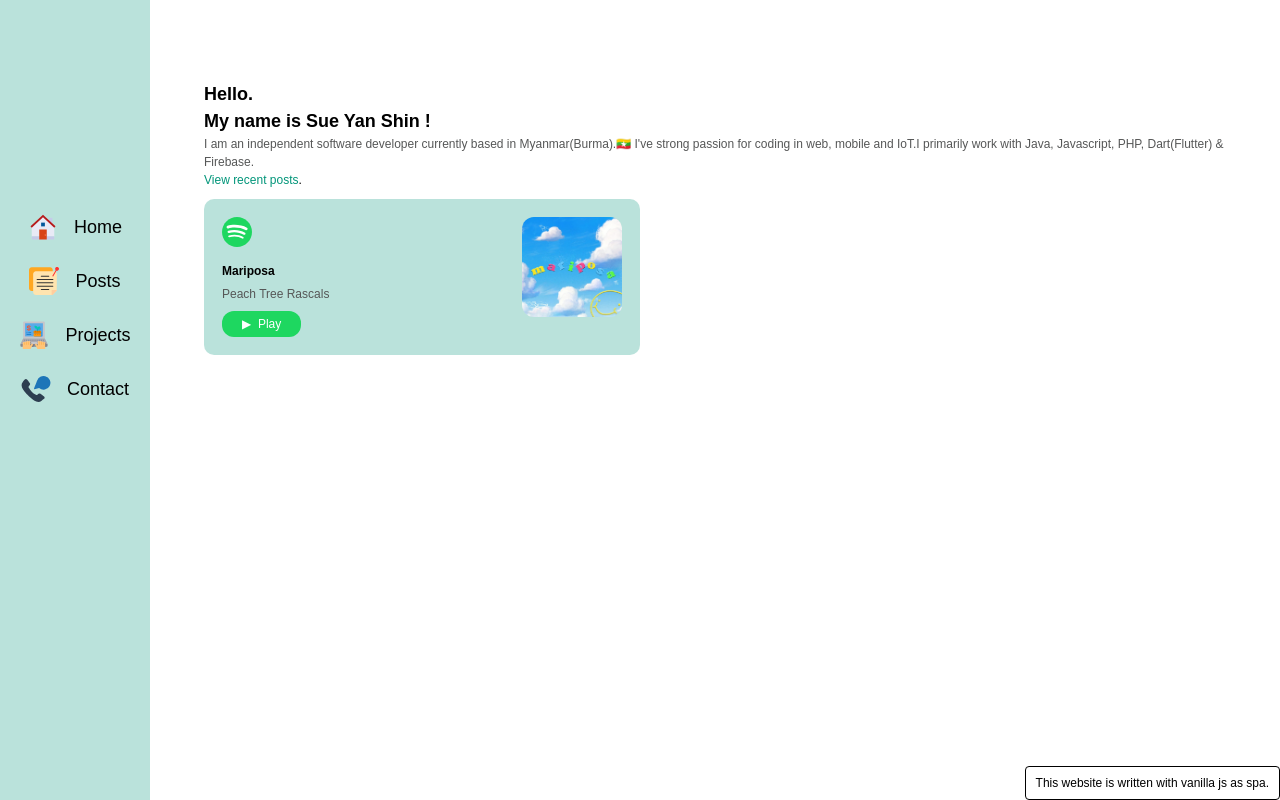
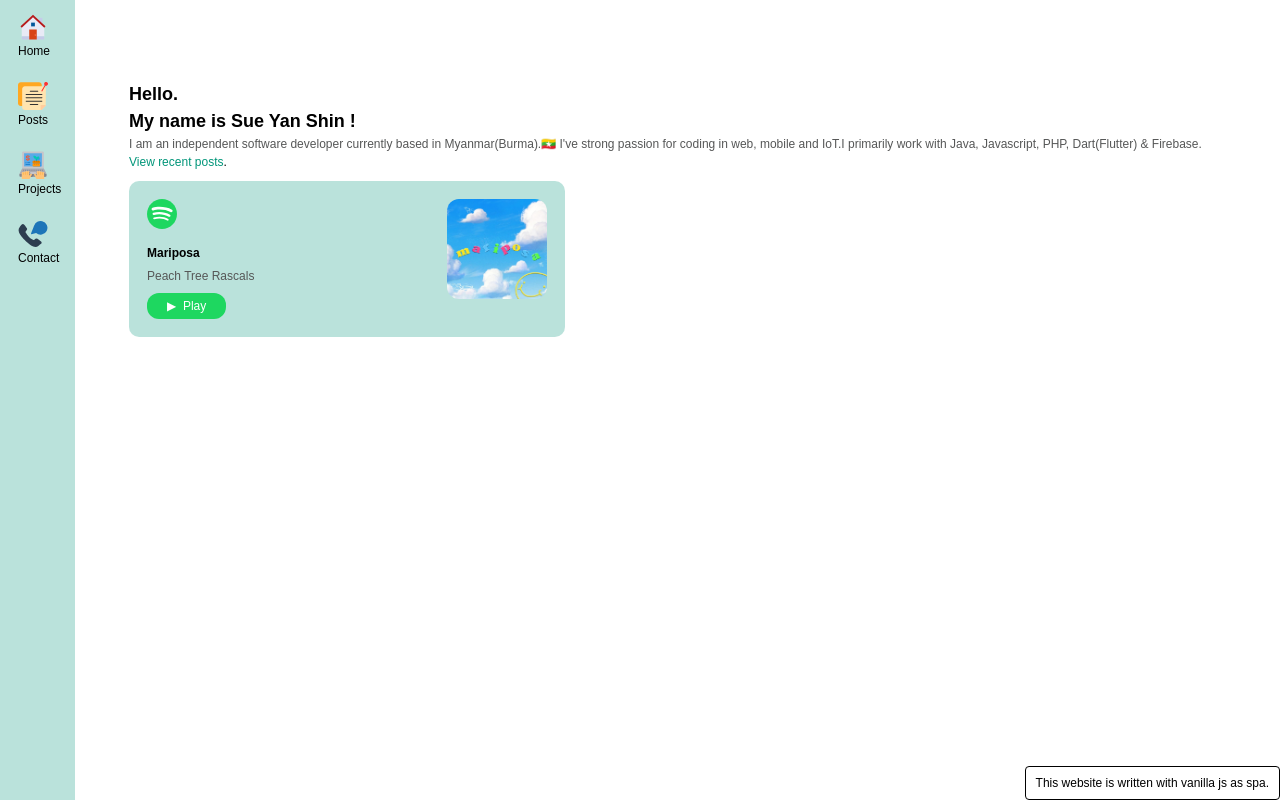
Before and after one commit to sueyanshin/vanilla-js-spa, a website built with Vite: page index.html in a window 1280 px wide. Built offline with nearby package versions, Linux system fonts and the light colour scheme.

Commit message:
pc nav update

```diff
--- a/index.html
+++ b/index.html
@@ -11,19 +11,19 @@
     <nav class="nav">
       <a href="/" class="nav__link" data-link>
         <img src="/home.svg" alt="Home" width="30" />
-        <span>Home</span>
+        <p>Home</p>
       </a>
       <a href="/posts" class="nav__link" data-link>
         <img src="/posts.svg" alt="Posts" width="30" />
-        <span>Posts</span>
+        <p>Posts</p>
       </a>
       <a href="/projects" class="nav__link" data-link>
         <img src="/projects.svg" alt="Projects" width="30" />
-        <span>Projects</span>
+        <p>Projects</p>
       </a>
       <a href="/contact" class="nav__link" data-link>
         <img src="/contact.svg" alt="contact" width="30" />
-        <span>Contact</span>
+        <p>Contact</p>
       </a>
     </nav>
     <div id="app"></div>
--- a/style.css
+++ b/style.css
@@ -1,5 +1,5 @@
 body {
-  --nav-width: 150px;
+  --nav-width: 75px;
   margin: 0 0 0 var(--nav-width);
   font-family: 'Quicksand', sans-serif;
   font-size: 18px;
@@ -7,12 +7,12 @@ body {
 
 /* background: linear-gradient(to right, #ff8a00, #e52e71); */
 ::selection {
-  background-color: #ff8a00;
+  background-color: rgba(0, 148, 121, 0.27);
   color: #000;
 }
 
 .nav {
-  padding: 200px 0;
+
   position: fixed;
   left: 0;
   top: 0;
@@ -26,11 +26,8 @@ body {
 }
 
 .nav__link {
+  display: block;
 
-  display: flex;
-  justify-content: center;
-  align-items: center;
-  gap: 1rem;
   padding: 12px 18px;
   text-decoration: none;
   color: #000;
@@ -41,7 +38,6 @@ body {
 
 .nav__link:hover {
   background-color: rgba(0, 148, 121, 0.345);
-
   /* background: rgba(255, 255, 255, 0.05); */
 }
 
```
